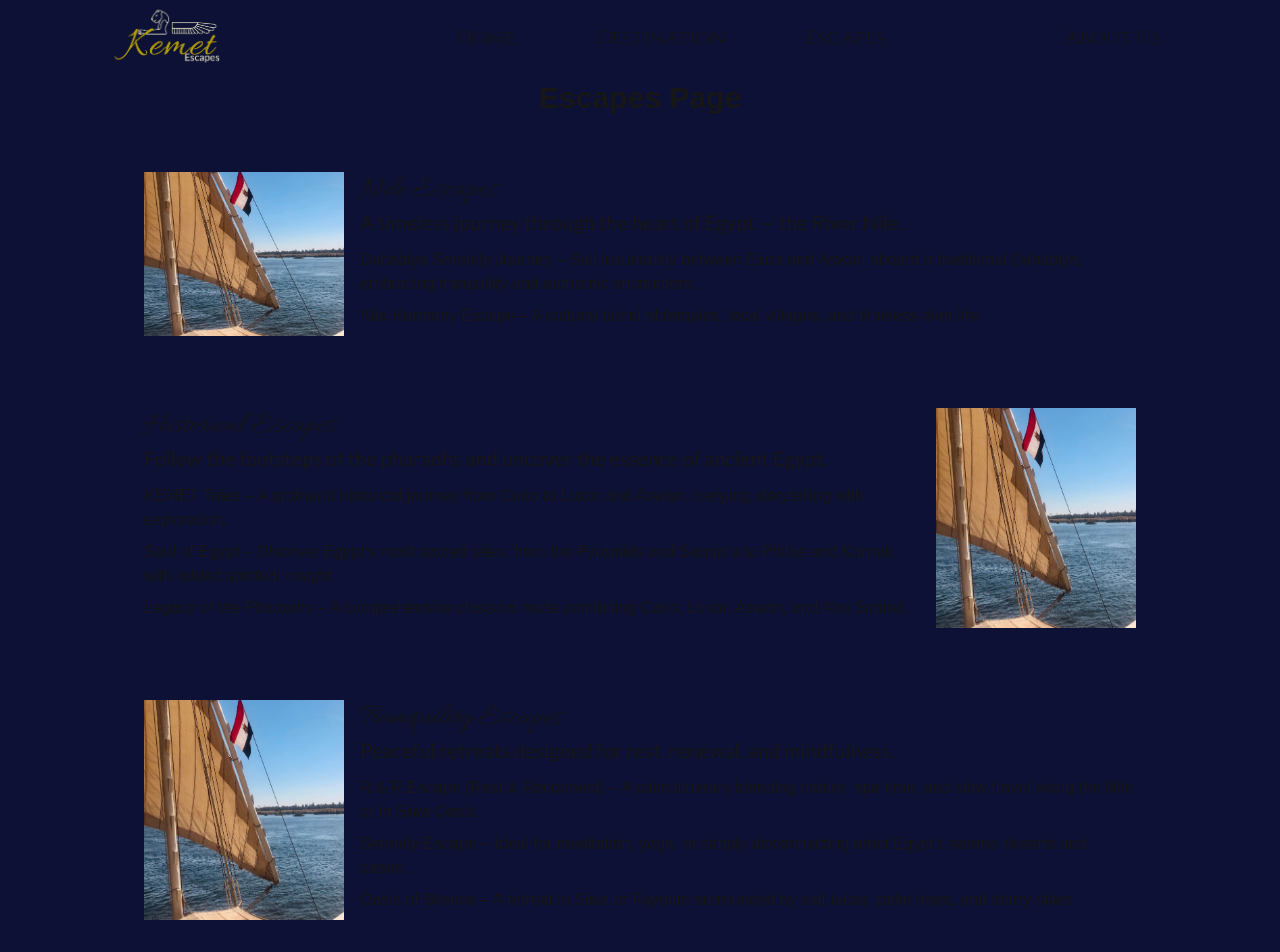
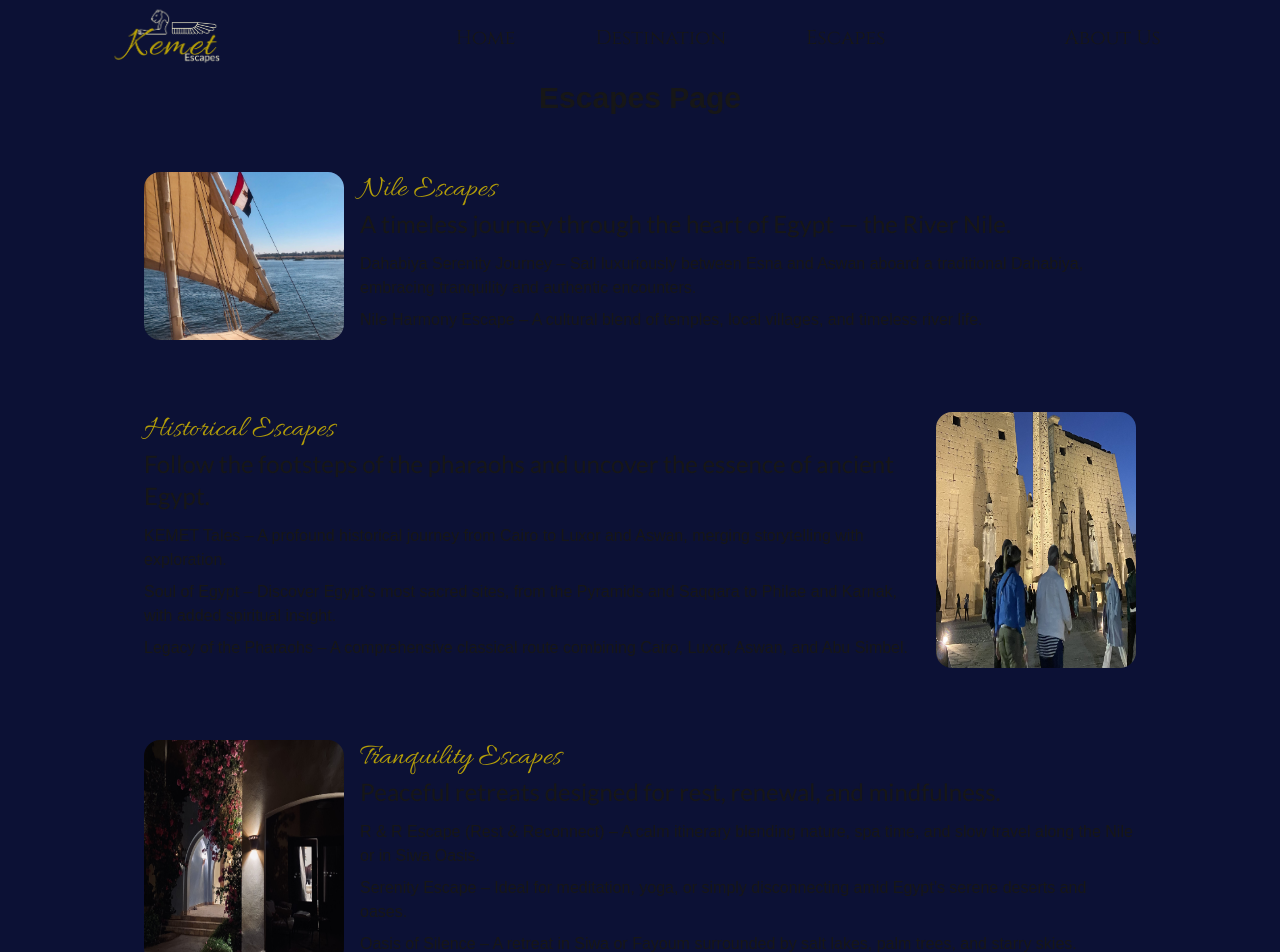
Before and after one commit to Usama23156/kemet-tourism, a Next.js app: page /Escapes in a window 1280 px wide. Shown: the top 952 px of the page. Built offline with nearby package versions, Linux system fonts and the light colour scheme.

Commit message:
escaps page

```diff
--- a/src/_component/escapes/page.tsx
+++ b/src/_component/escapes/page.tsx
@@ -28,10 +28,10 @@ function Page() {
           >
             {index % 2 === 0 ? (
               <>
-                <img src={escape.img} alt={escape.name} width={200} height={100} />
+                <img src={escape.img} alt={escape.name} width={200} height={100} className='rounded-2xl'/>
                 <div>
-                  <h4 className={`text-3xl pb-0 ${AlluraFont.className}`}>{escape.name}</h4>
-                  <p className={`text-xl pb-3 ${LatoFont.className}`}>{escape.discrption}</p>
+                  <h4 className={`text-3xl pb-0 text-[#b49e09] ${AlluraFont.className}`}>{escape.name}</h4>
+                  <p className={`text-2xl pb-3 ${LatoFont.className}`}>{escape.discrption}</p>
                   <div>
                     {escape.packages.map((pkg, pkgIndex) => (
                       <div key={pkgIndex} >
@@ -44,8 +44,8 @@ function Page() {
             ) : (
               <>
                 <div>
-                  <h4 className={`text-3xl pb-0 ${AlluraFont.className}`}>{escape.name}</h4>
-                  <p className={`text-xl pb-3 ${LatoFont.className}`}>{escape.discrption}</p>
+                  <h4 className={`text-3xl pb-0 text-[#b49e09] ${AlluraFont.className}`}>{escape.name}</h4>
+                  <p className={`text-2xl pb-3 ${LatoFont.className}`}>{escape.discrption}</p>
                   <div>
                     {escape.packages.map((pkg, pkgIndex) => (
                       <div key={pkgIndex} >
@@ -54,7 +54,7 @@ function Page() {
                     ))}
                   </div>
                 </div>
-                <img src={escape.img} alt={escape.name} width={200} height={100} />
+                <img src={escape.img} alt={escape.name} width={200} height={100} className='rounded-2xl'/>
               </>
             )}
           </div>
--- a/src/data/data.ts
+++ b/src/data/data.ts
@@ -206,7 +206,7 @@ export const escapesData = [
         id:2,
         name:"Historical Escapes",
         discrption:"Follow the footsteps of the pharaohs and uncover the essence of ancient Egypt.",
-        img:"/IMG_6812.jpg",
+        img:"/Kemet-tales2.jpg",
         packages:[ {
             id:1,
             name:"KEMET Tales  – A profound historical journey from Cairo to Luxor and Aswan, merging storytelling with exploration.",
@@ -224,7 +224,7 @@ export const escapesData = [
         id:3,
         name:"Tranquility Escapes",
         discrption:"Peaceful retreats designed for rest, renewal, and mindfulness.",
-        img:"/IMG_6812.jpg",
+        img:"/R&R-Escapes3.jpg",
         packages:[ {
             id:1,
             name:"R & R Escape (Rest & Reconnect) – A calm itinerary blending nature, spa time, and slow travel along the Nile or in Siwa Oasis.",
@@ -242,7 +242,7 @@ export const escapesData = [
         id:4,
         name:"Adventure Escapes",
         discrption:"For travelers who crave movement, thrill, and the unknown.",
-        img:"/IMG_6812.jpg",
+        img:"/Soul-of-Egypt.jpg",
         packages:[ {
             id:1,
             name:"Desert Odyssey – A 4x4 expedition through the White and Black Deserts.",
@@ -260,7 +260,7 @@ export const escapesData = [
         id:5,
         name:"Authenticity Escapes",
         discrption:"Experiences designed to reveal Egypt’s living culture — its people, crafts, cuisine, and everyday life.",
-        img:"/IMG_6812.jpg",
+        img:"/Tranquility.jpg",
         packages:[ {
             id:1,
             name:"Authenticity Journey – Meet local families, visit traditional markets, and discover artisans from Luxor to Aswan.",
@@ -278,7 +278,7 @@ export const escapesData = [
         id:6,
         name:"Spiritual & Wellness Escapes",
         discrption:"Created for those seeking reflection, balance, and soulful connection.",
-        img:"/IMG_6812.jpg",
+        img:"/IMG_6455.jpg",
         packages:[ {
             id:1,
             name:"Soul of Egypt – (Also part of Historical Escapes) A sacred journey blending temple visits with guided meditation and energy work.",
@@ -296,7 +296,7 @@ export const escapesData = [
         id:7,
         name:"Customized Private Escapes",
         discrption:"Tailor-made itineraries for travelers who wish to design their own journey.",
-        img:"/IMG_6812.jpg",
+        img:"/IMG_3426 2.jpg",
         packages:[ {
             id:1,
             name:"Signature Private Escape – Fully personalized itineraries featuring private guides and handpicked accommodations.",
```
